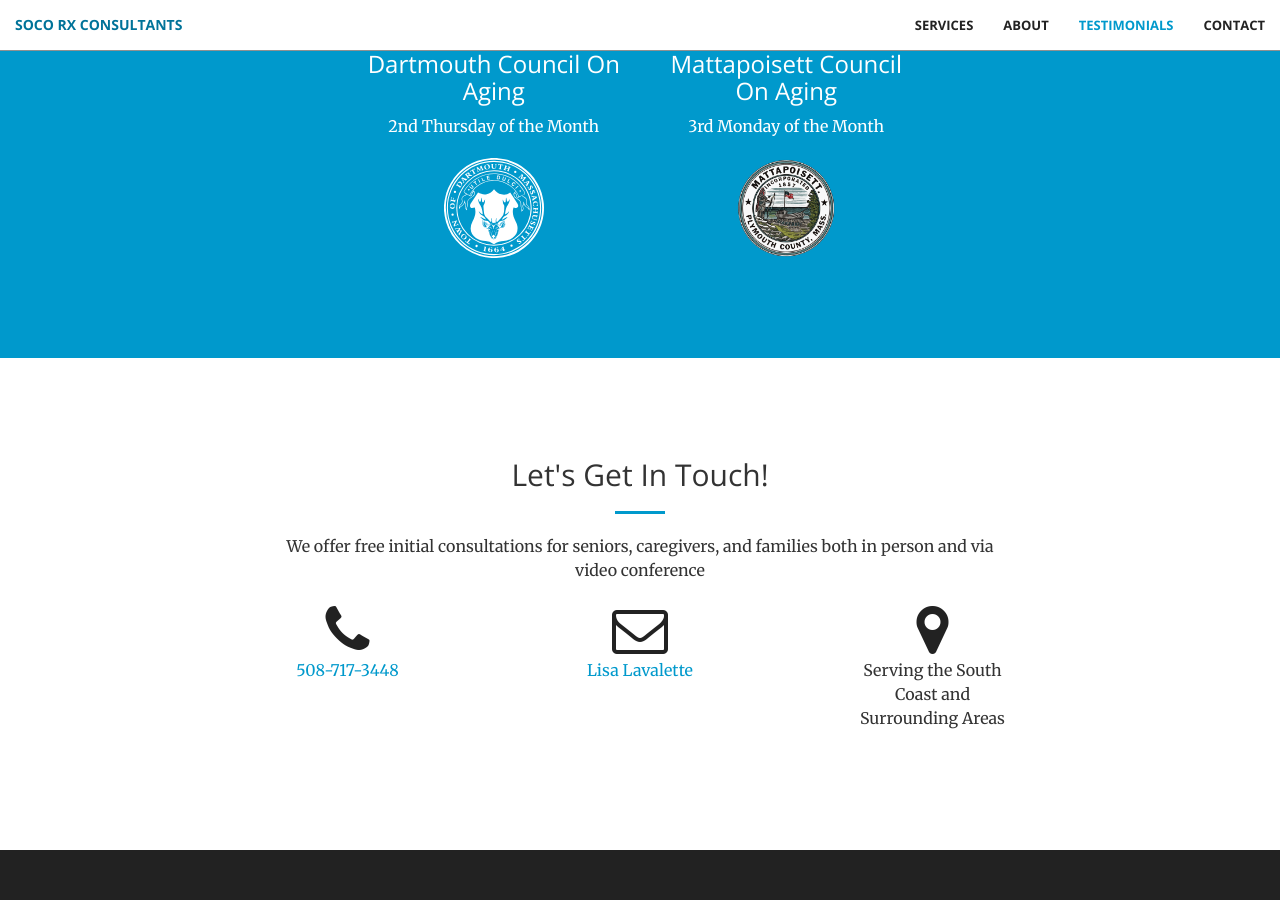
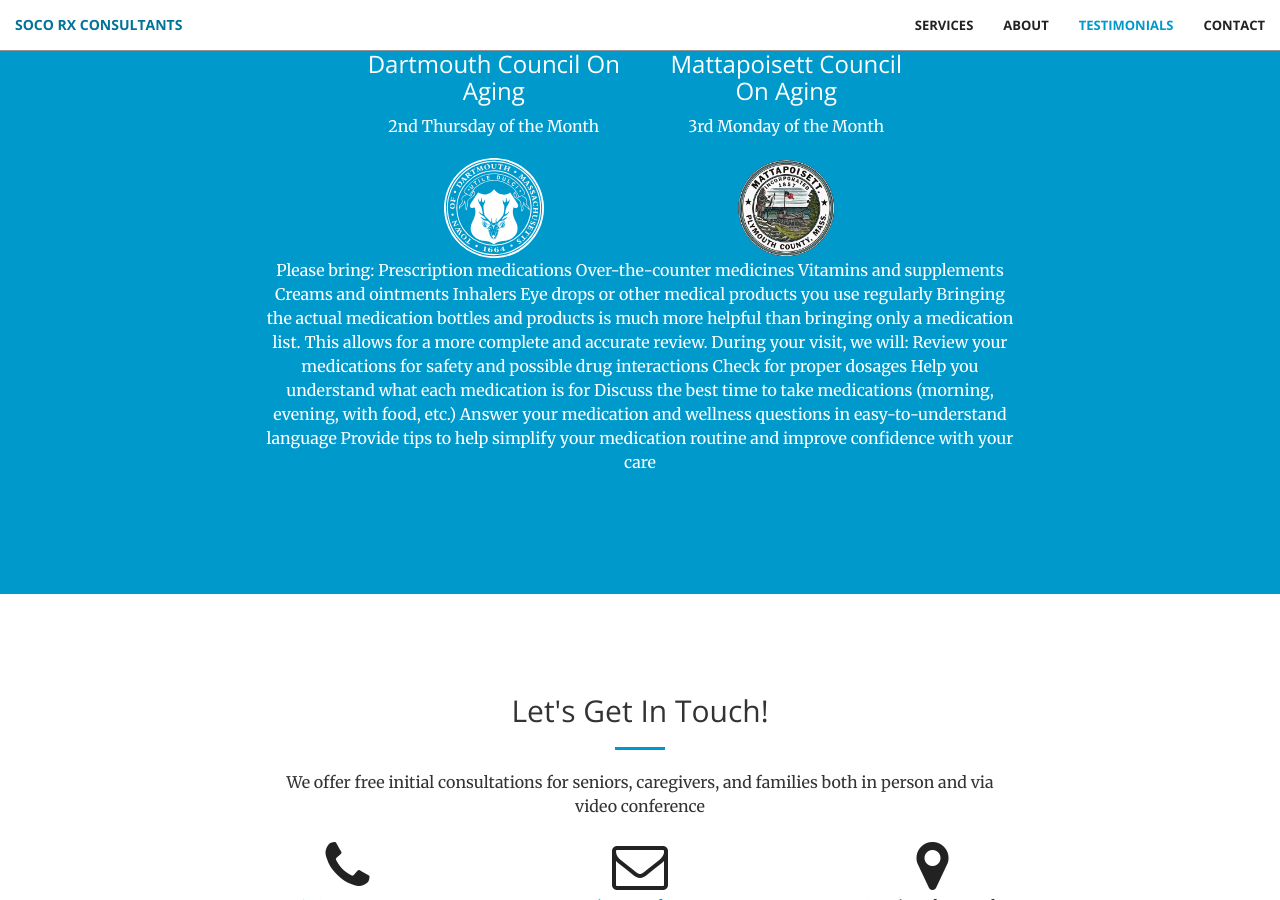
Before and after one commit to edlavalette/edlavalette.github.io, a Jekyll site: the page built from index.html, in a window 1280 px wide and 900 px high, scrolled down 3739 px. Built offline with Jekyll 4.4.1, drawn with Linux system fonts in a browser that asks for light colours.

Commit message:
Update volunteer.html

```diff
--- a/_includes/volunteer.html
+++ b/_includes/volunteer.html
@@ -33,4 +33,30 @@
         </div>
     </div>
 </div>
+            <div class="container">
+        <div class="row">
+            <div class="col-lg-8 col-lg-offset-2 text-center">
+                <p class="text-faded">Please bring:
+
+Prescription medications
+Over-the-counter medicines
+Vitamins and supplements
+Creams and ointments
+Inhalers
+Eye drops or other medical products you use regularly
+Bringing the actual medication bottles and products is much more helpful than bringing only a medication list. This allows for a more complete and accurate review.
+
+During your visit, we will:
+
+
+Review your medications for safety and possible drug interactions
+Check for proper dosages
+Help you understand what each medication is for
+Discuss the best time to take medications (morning, evening, with food, etc.)
+Answer your medication and wellness questions in easy-to-understand language
+Provide tips to help simplify your medication routine and improve confidence with your care</p>
+            </div>
+        </div>
+    </div>
+<div class="container">
 </section>
```
